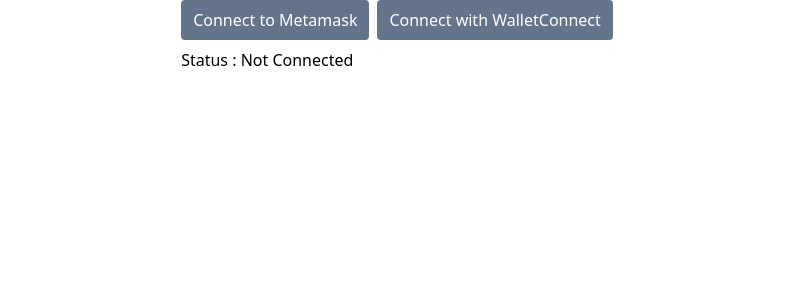
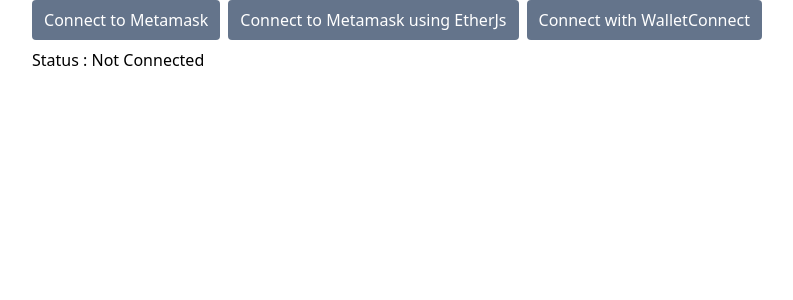
Before and after one commit to devsalman247/Metamask, a React app: page / in a window 1280 px wide. Shown: the top 300 px of the page, without its empty margins (243-1036 px from the left). Built offline with nearby package versions, Linux system fonts and the light colour scheme; the HTML template or start-up script is replaced by a standard one.

Commit message:
configured metamask connection using ethers

```diff
--- a/package.json
+++ b/package.json
@@ -10,6 +10,7 @@
   },
   "dependencies": {
     "@walletconnect/web3-provider": "^1.8.0",
+    "ethers": "^5.7.2",
     "react": "^18.2.0",
     "react-dom": "^18.2.0",
     "web3": "^1.8.0"
--- a/src/App.jsx
+++ b/src/App.jsx
@@ -1,5 +1,6 @@
 import { useState, useEffect } from "react";
 import WalletConnectProvider from '@walletconnect/web3-provider/dist/umd/index.min.js';
+import { ethers } from "ethers";
 import Web3 from "web3";
 
 function App() {
@@ -24,6 +25,17 @@
     });
     await provider.enable();
     const web3 = new Web3(provider);
+  }
+
+  async function connectByEther() {
+    if(window.ethereum) {
+      const provider = new ethers.providers.Web3Provider(window.ethereum);
+      await provider.send("eth_requestAccounts", []);
+      const signer = provider.getSigner();
+      signer.getAddress().then(address => console.log(signer, address))
+    }else {
+      console.log("Can't found any ethereum configured wallet");
+    }
   }
 
   async function connectWallet() {
@@ -104,6 +116,12 @@
           </button>
           <button
             className="px-3 py-2 ml-2 rounded bg-slate-500 text-white focus:outline-none"
+            onClick={connectByEther}
+          >
+            Connect to Metamask using EtherJs
+          </button>
+          <button
+            className="px-3 py-2 ml-2 rounded bg-slate-500 text-white focus:outline-none"
             onClick={walletconnect}
           >
             Connect with WalletConnect
```
Also changed, not shown: 1 other file (tests, documents, lock files or other folders).
